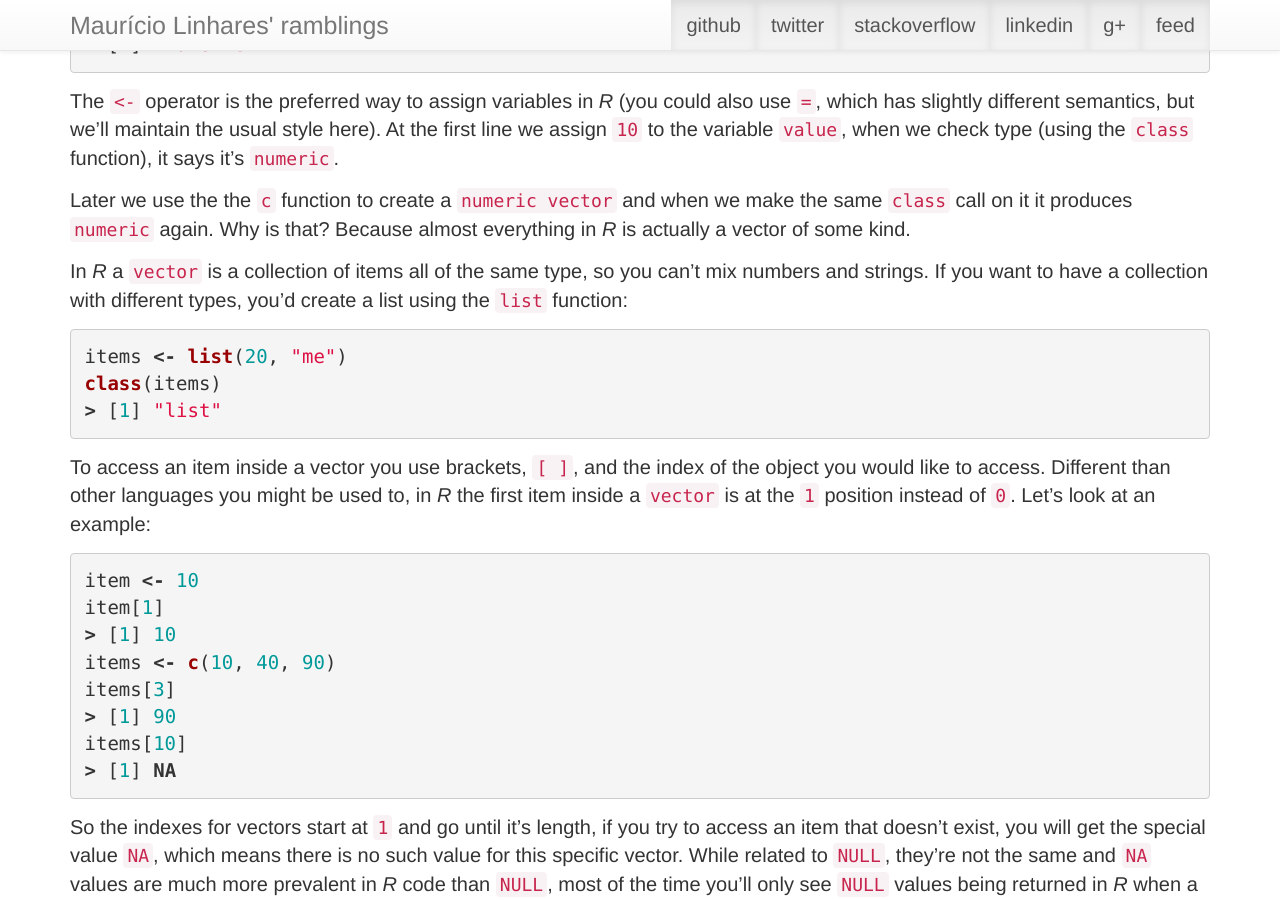
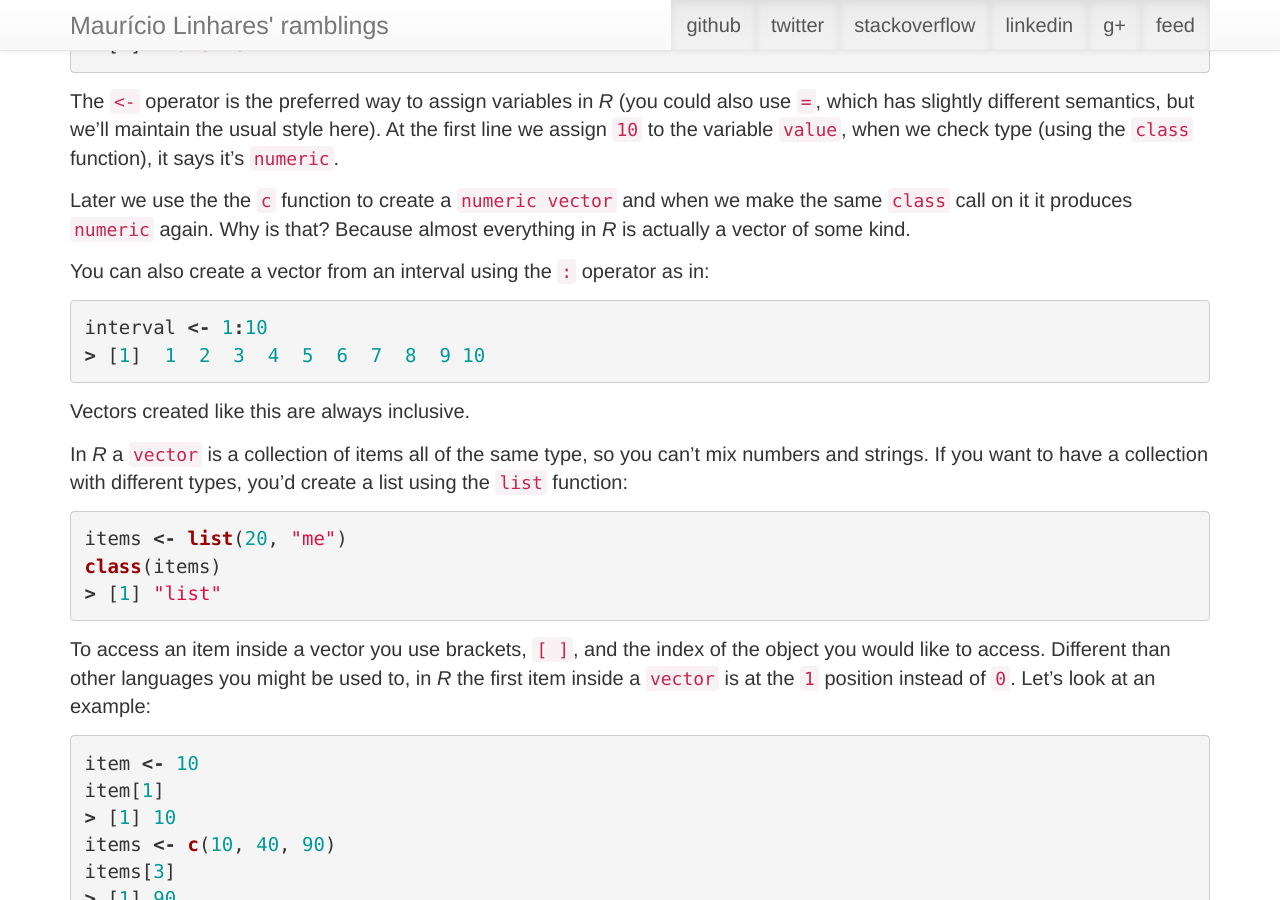
Before and after one commit to mauricio/mauricio.github.com, a Jekyll site: the page built from _posts/2014-12-01-learning-r-part-1-basics.md, in a window 1280 px wide and 900 px high, scrolled down 848 px. Built offline with Jekyll 4.4.1, drawn with Linux system fonts in a browser that asks for light colours; comment, search, counter and statistics services are not loaded; some of the changed text lies outside the part shown.

Commit message:
Forgot about intervals

```diff
--- a/_posts/2014-12-01-learning-r-part-1-basics.md
+++ b/_posts/2014-12-01-learning-r-part-1-basics.md
@@ -34,6 +34,15 @@ class(value)
 The `<-` operator is the preferred way to assign variables in *R* (you could also use `=`, which has slightly different semantics, but we'll maintain the usual style here). At the first line we assign `10` to the variable `value`, when we check type (using the `class` function), it says it's `numeric`.
 
 Later we use the the `c` function to create a `numeric vector` and when we make the same `class` call on it it produces `numeric` again. Why is that? Because almost everything in *R* is actually a vector of some kind.
+
+You can also create a vector from an interval using the `:` operator as in:
+
+{% highlight r %}
+interval <- 1:10
+> [1]  1  2  3  4  5  6  7  8  9 10
+{% endhighlight %}
+
+Vectors created like this are always inclusive.
 
 In *R* a `vector` is a collection of items all of the same type, so you can't mix numbers and strings. If you want to have a collection with different types, you'd create a list using the `list` function:
 
@@ -377,6 +386,12 @@ titanic[10,4]
 > [1] "Nasser, Mrs. Nicholas (Adele Achem)"
 {% endhighlight %}
 
+You can use a vector for both indexes as well. For instance, if I wanted rows from 10 to 20 I could do it like:
+
+{% highlight r %}
+titanic[10:20,]
+{% endhighlight %}
+
 And you can also get all values from a single column using the `$` operator:
 
 {% highlight r %}
```
